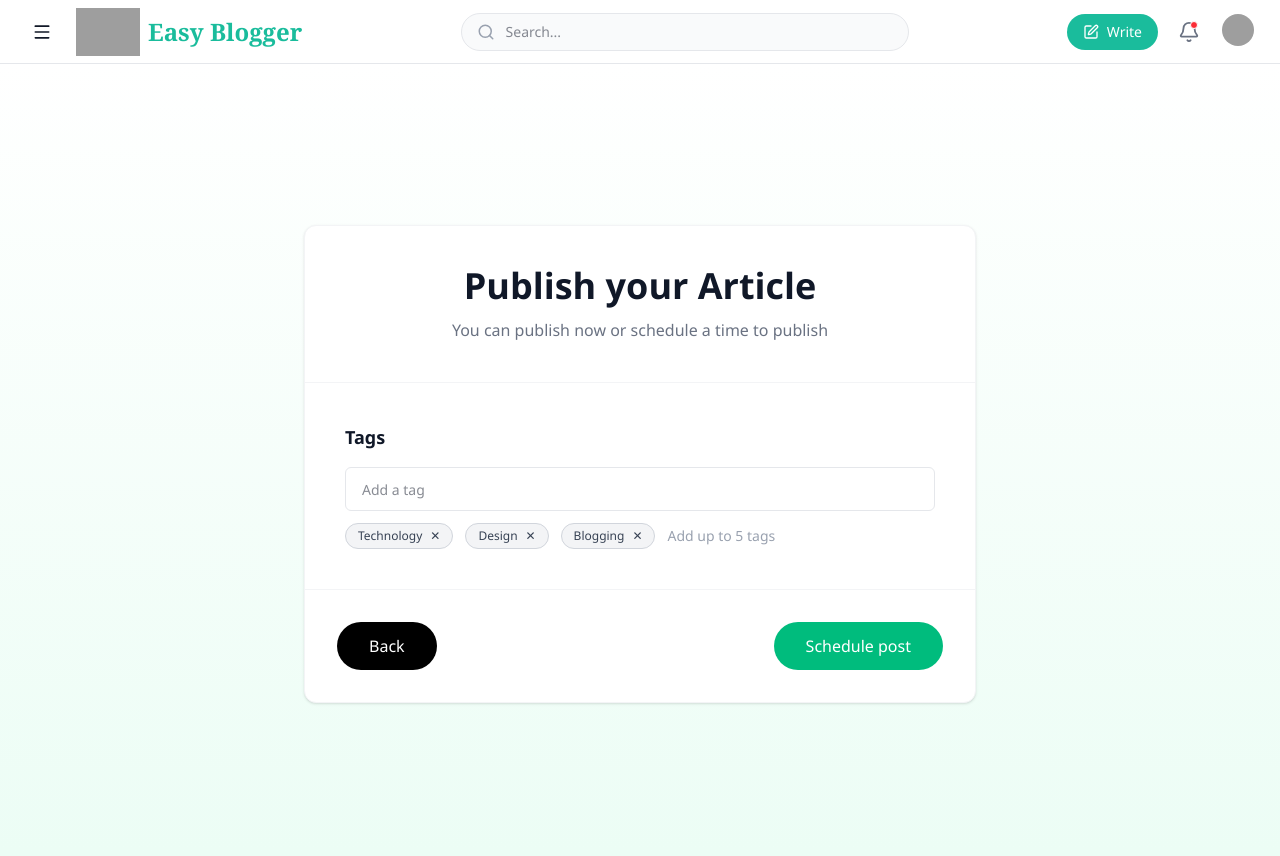
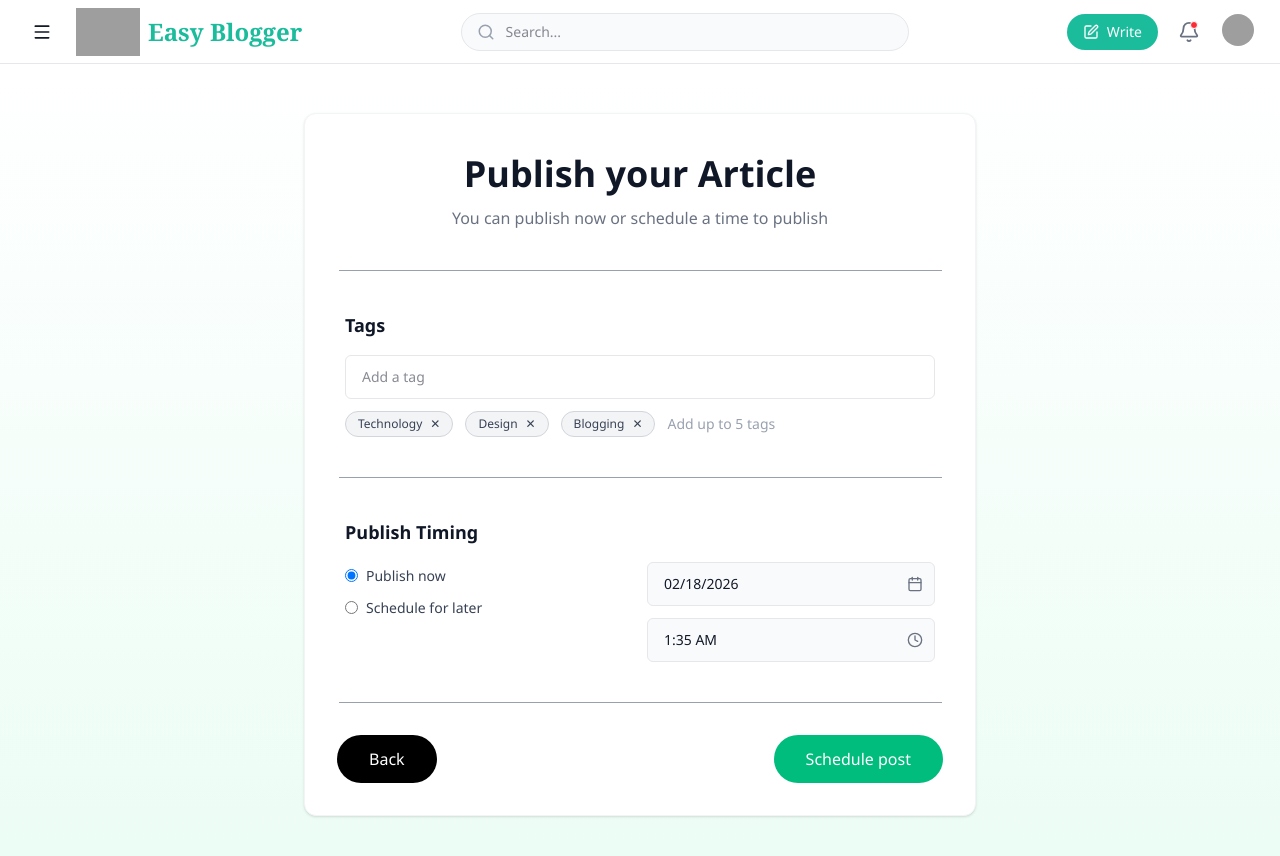
Before and after one commit to dulanprabashwara/software-project-, a Next.js app in the folder easy-blogger/: page /write/publish in a window 1280 px wide. Shown: the top 856 px of the page. Built offline with nearby package versions, Linux system fonts and the light colour scheme; grey boxes are pictures that could not be loaded.

Commit message:
Update page.jsx
Add calendar and clock UI with click-to-open pickers

```diff
--- a/easy-blogger/app/(main)/write/publish/page.jsx
+++ b/easy-blogger/app/(main)/write/publish/page.jsx
@@ -2,7 +2,7 @@
 
 import { useState } from "react";
 import { useEffect } from "react";
-
+import { Calendar, Clock } from "lucide-react";
 
 {/*Define a reusable section component for better structure and readability*/}
 function Section({ title, children }) {
@@ -103,8 +103,11 @@ export default function PublishArticlePage() {
         </div>
 
         {/*Border line*/}
-        <div className="border-t border-gray-100" />
+        <div className="flex justify-center">
+          <div className="w-[90%] border-t border-gray-400" />
+        </div>
 
+      {/*Tags input section*/}
         <Section title="Tags">
           <div className="space-y-3">
             <input
@@ -149,8 +152,156 @@ export default function PublishArticlePage() {
           </div>
         </Section>
 
-        {/*Border line*/}
-        <div className="border-t border-gray-100" />
+        <div className="flex justify-center">
+          <div className="w-[90%] border-t border-gray-400" />
+        </div>
+
+        {/*Publish timing section*/}
+        <Section title="Publish Timing">
+          <div className="flex items-start justify-between gap-8">
+            {/* Left: radio */}
+            <div className="space-y-3 pt-1">
+              <label className="flex items-center gap-2 text-sm text-gray-700">
+                <input
+                type="radio"
+                name="timing"
+                checked={timing === "now"}
+                onChange={() => setTiming("now")}
+                />
+                  Publish now
+              </label>
+
+              <label className="flex items-center gap-2 text-sm text-gray-700">
+                <input
+                type="radio"
+                name="timing"
+                checked={timing === "schedule"}
+                onChange={() => setTiming("schedule")}
+                />
+                  Schedule for later
+              </label>
+            </div>
+
+            {/* Right: date + time pickers */}
+            <div className="w-72 space-y-3">
+              {/* Date */}
+              <div className="relative">
+                <button
+                type="button"
+                disabled={timing !== "schedule"}
+                onClick={() => {
+                  if (timing !== "schedule") return;
+                  setDateOpen(true);
+                  setTimeOpen(false);
+                }}
+                className="w-full h-11 rounded-md border border-gray-200 bg-white px-4 pr-10 text-left text-sm disabled:bg-gray-50"
+                >
+                {scheduledDate ? formatDateMMDDYYYY(scheduledDate) : "Pick a date"}
+                </button>
+                <Calendar className="w-4 h-4 text-gray-500 absolute right-3 top-1/2 -translate-y-1/2" />
+                {dateOpen && timing === "schedule" && (
+                  <div className="absolute right-0 mt-2 w-full rounded-md border border-gray-200 bg-white p-3 shadow-lg z-20">
+                    <input
+                    type="date"
+                    value={scheduledDate}
+                    onChange={(e) => setScheduledDate(e.target.value)}
+                    className="w-full h-10 rounded-md border border-gray-200 px-3 text-sm"
+                    />
+                    <div className="mt-3 flex justify-end">
+                      <button
+                      type="button"
+                      className="text-sm text-gray-600 hover:text-gray-900"
+                      onClick={() => setDateOpen(false)}
+                      >
+                        Done
+                      </button>
+                    </div>
+                  </div>
+                )}
+              </div>
+
+              {/* Time */}
+              <div className="relative">
+                <button
+                type="button"
+                disabled={timing !== "schedule"}
+                onClick={() => {
+                  if (timing !== "schedule") return;
+                  setTimeOpen(true);
+                  setDateOpen(false);
+                }}
+                className="w-full h-11 rounded-md border border-gray-200 bg-white px-4 pr-10 text-left text-sm disabled:bg-gray-50"
+                >
+                {scheduledTime ? to12Hour(scheduledTime) : "Pick a time"}
+                </button>
+
+                <Clock className="w-4 h-4 text-gray-500 absolute right-3 top-1/2 -translate-y-1/2" />
+                {timeOpen && timing === "schedule" && (
+                  <div className="absolute right-0 mt-2 w-full rounded-md border border-gray-200 bg-white p-3 shadow-lg z-20">
+                    <div className="grid grid-cols-3 gap-2">
+                      <div>
+                        <label className="text-xs text-gray-500">Hour</label>
+                        <select
+                        value={tpHour}
+                        onChange={(e) => setTpHour(e.target.value)}
+                        className="mt-1 w-full h-10 rounded-md border border-gray-200 px-2 text-sm"
+                        >
+
+                        {Array.from({ length: 12 }, (_, i) => String(i + 1)).map((h) => (
+                          <option key={h} value={h}>{h}</option>
+                        ))}
+                        </select>
+                      </div>
+                      <div>
+                        <label className="text-xs text-gray-500">Minute</label>
+                        <select
+                        value={tpMinute}
+                        onChange={(e) => setTpMinute(e.target.value)}
+                        className="mt-1 w-full h-10 rounded-md border border-gray-200 px-2 text-sm"
+                        >
+                        {Array.from({ length: 60 }, (_, i) => String(i).padStart(2, "0")).map((m) => (
+                          <option key={m} value={m}>{m}</option>
+                        ))}
+                        </select>
+                      </div>
+
+                      <div>
+                        <label className="text-xs text-gray-500">AM/PM</label>
+                        <select
+                        value={tpPeriod}
+                        onChange={(e) => setTpPeriod(e.target.value)}
+                        className="mt-1 w-full h-10 rounded-md border border-gray-200 px-2 text-sm"
+                        >
+                          <option value="AM">AM</option>
+                          <option value="PM">PM</option>
+                        </select>
+                      </div>
+
+                    </div>
+
+                    <div className="mt-3 flex justify-end">
+                      <button
+                      type="button"
+                      className="text-sm text-gray-600 hover:text-gray-900"
+                      onClick={() => {
+                        const time24 = to24Hour(tpHour, tpMinute, tpPeriod);
+                        setScheduledTime(time24);
+                        setTimeOpen(false);
+                      }}
+                      >
+                        Done
+                      </button>
+                    </div>
+                  </div>
+                )}
+              </div>
+            </div>
+          </div>
+        </Section>
+
+        <div className="flex justify-center">
+          <div className="w-[90%] border-t border-gray-400" />
+        </div>
 
         <div className="p-8 flex items-center justify-between">
           <button className="px-8 py-3 rounded-full bg-black text-white">Back</button>
```
